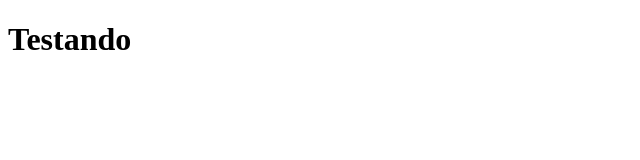
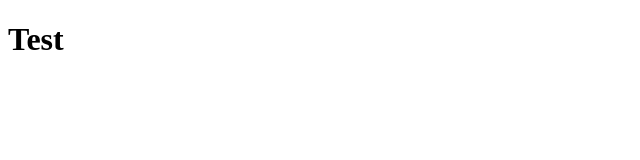
Before and after one commit to wbchoi/clone-tabnews, a Next.js app: page / in a window 1280 px wide. Shown: the top 160 px of the page, without its empty margins (0-640 px from the left). Built offline with nearby package versions, Linux system fonts and the light colour scheme.

Commit message:
changing index text

```diff
--- a/pages/index.js
+++ b/pages/index.js
@@ -1,5 +1,5 @@
 function Home() {
-    return <h1>Testando</h1>
+    return <h1>Test</h1>
 }
 
 export default Home
```
